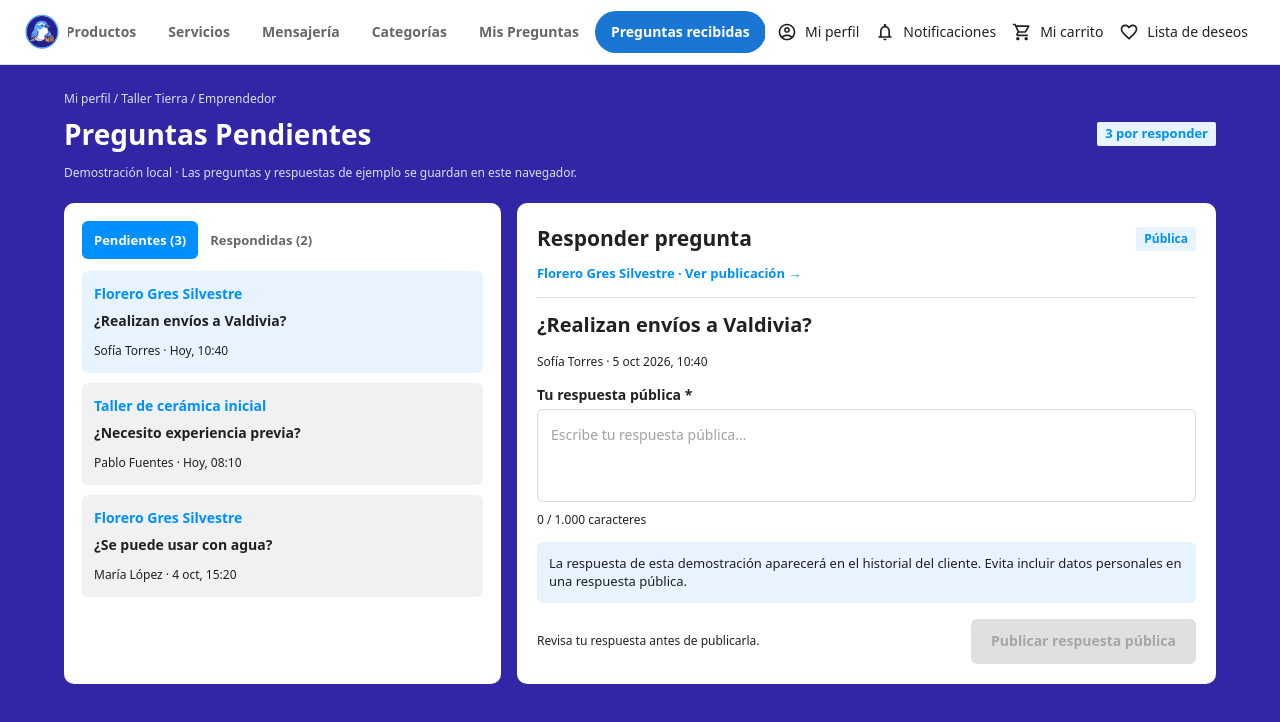
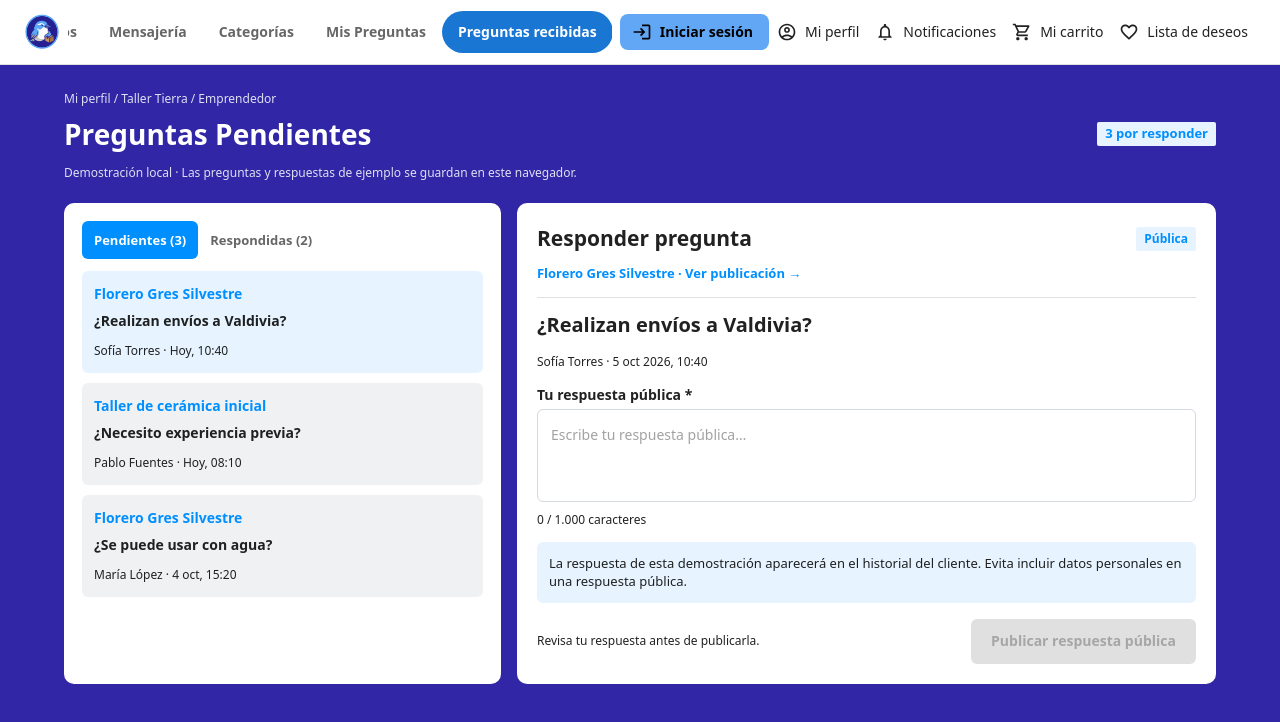
Before and after one commit to HugoValderrama/compraventa-web, a React (Vite) app: page /preguntas-recibidas in a window 1280 px wide. Shown: the top 722 px of the page. Built offline with nearby package versions, Linux system fonts and the light colour scheme.

Commit message:
boton inicio sesión

```diff
--- a/src/components/organisms/TopNavBar.jsx
+++ b/src/components/organisms/TopNavBar.jsx
@@ -1,44 +1,117 @@
-import React from 'react';
-import { AppBar, Toolbar, Tabs, Tab, Button, Box, IconButton, Typography } from '@mui/material';
-import ArrowBackIcon from '@mui/icons-material/ArrowBack';
-import AccountCircleOutlinedIcon from '@mui/icons-material/AccountCircleOutlined';
-import NotificationsNoneOutlinedIcon from '@mui/icons-material/NotificationsNoneOutlined';
-import ShoppingCartOutlinedIcon from '@mui/icons-material/ShoppingCartOutlined';
-import FavoriteBorderOutlinedIcon from '@mui/icons-material/FavoriteBorderOutlined';
-import { useLocation, useNavigate } from 'react-router-dom';
+
+import React from "react";
+import {
+  AppBar,
+  Toolbar,
+  Tabs,
+  Tab,
+  Button,
+  Box,
+  IconButton,
+  Typography,
+} from "@mui/material";
+
+import ArrowBackIcon from "@mui/icons-material/ArrowBack";
+import AccountCircleOutlinedIcon from "@mui/icons-material/AccountCircleOutlined";
+import NotificationsNoneOutlinedIcon from "@mui/icons-material/NotificationsNoneOutlined";
+import ShoppingCartOutlinedIcon from "@mui/icons-material/ShoppingCartOutlined";
+import FavoriteBorderOutlinedIcon from "@mui/icons-material/FavoriteBorderOutlined";
+import LoginIcon from "@mui/icons-material/Login";
+
+import { useLocation, useNavigate } from "react-router-dom";
 
 const SECTIONS = [
-  { label: 'Cotizaciones', path: '/cotizaciones' },
-  { label: 'Perfil', path: '/perfilE' },
-  { label: 'Productos', path: '/productos' },
-  { label: 'Servicios', path: '/servicios' },
-  { label: 'Mensajería', path: '/mensajeria' },
-  { label: 'Categorías', path: '/categorias' },
-  { label: 'Mis Preguntas', path: '/mis-preguntas' },
-  { label: 'Preguntas recibidas', path: '/preguntas-recibidas' },
+  { label: "Cotizaciones", path: "/cotizaciones" },
+  { label: "Perfil", path: "/perfilE" },
+  { label: "Productos", path: "/productos" },
+  { label: "Servicios", path: "/servicios" },
+  { label: "Mensajería", path: "/mensajeria" },
+  { label: "Categorías", path: "/categorias" },
+  { label: "Mis Preguntas", path: "/mis-preguntas" },
+  { label: "Preguntas recibidas", path: "/preguntas-recibidas" },
 ];
 
-export default function TopNavBar({ showBack = false, onBack, title = '' }) {
+export default function TopNavBar({
+  showBack = false,
+  onBack,
+  title = "",
+}) {
   const navigate = useNavigate();
   const { pathname } = useLocation();
+
   const active = SECTIONS.find(
-    (section) => pathname === section.path || pathname.startsWith(section.path + '/')
+    (section) =>
+      pathname === section.path ||
+      pathname.startsWith(section.path + "/")
   );
+
   const activeSection = active ? active.label : false;
 
   return (
-    <AppBar position="static" color="transparent" elevation={0} sx={{ borderBottom: '1px solid', borderColor: 'divider', bgcolor: 'background.paper' }}>
-      <Toolbar sx={{ justifyContent: 'space-between', flexWrap: 'wrap', gap: 1, py: 1 }}>
-        <Box sx={{ display: 'flex', alignItems: 'center', gap: 1, minWidth: 0, maxWidth: '100%', flex: '1 1 420px' }}>
+    <AppBar
+      position="static"
+      color="transparent"
+      elevation={0}
+      sx={{
+        borderBottom: "1px solid",
+        borderColor: "divider",
+        bgcolor: "background.paper",
+      }}
+    >
+      <Toolbar
+        sx={{
+          justifyContent: "space-between",
+          flexWrap: "wrap",
+          gap: 1,
+          py: 1,
+        }}
+      >
+        {/* Navegación izquierda */}
+        <Box
+          sx={{
+            display: "flex",
+            alignItems: "center",
+            gap: 1,
+            minWidth: 0,
+            maxWidth: "100%",
+            flex: "1 1 420px",
+          }}
+        >
           {showBack && (
-            <IconButton aria-label="Volver" onClick={onBack} size="small">
+            <IconButton
+              aria-label="Volver"
+              onClick={onBack}
+              size="small"
+            >
               <ArrowBackIcon />
             </IconButton>
           )}
-          <Box component="img" src="/logo.png" alt="Logo de Laguito Libre" sx={{ width: 36, height: 36, objectFit: 'contain', display: 'block', flexShrink: 0 }} />
+
+          <Box
+            component="img"
+            src="/logo.png"
+            alt="Logo de Laguito Libre"
+            sx={{
+              width: 36,
+              height: 36,
+              objectFit: "contain",
+              display: "block",
+              flexShrink: 0,
+              cursor: "pointer",
+            }}
+            onClick={() => navigate("/")}
+          />
+
           {showBack || title ? (
-            <Typography sx={{ fontWeight: 700, fontSize: title ? 22 : 16, minWidth: 0, overflowWrap: 'anywhere' }}>
-              {title || (active ? active.label : '')}
+            <Typography
+              sx={{
+                fontWeight: 700,
+                fontSize: title ? 22 : 16,
+                minWidth: 0,
+                overflowWrap: "anywhere",
+              }}
+            >
+              {title || (active ? active.label : "")}
             </Typography>
           ) : (
             <Tabs
@@ -47,12 +120,21 @@ export default function TopNavBar({ showBack = false, onBack, title = '' }) {
               scrollButtons="auto"
               allowScrollButtonsMobile
               aria-label="Secciones principales"
-              slotProps={{ indicator: { sx: { display: 'none' } } }}
+              slotProps={{
+                indicator: {
+                  sx: { display: "none" },
+                },
+              }}
               sx={{
                 flex: 1,
                 minWidth: 0,
                 minHeight: 36,
-                maxWidth: { xs: 260, sm: 450, md: 650, lg: 750 },
+                maxWidth: {
+                  xs: 260,
+                  sm: 450,
+                  md: 650,
+                  lg: 750,
+                },
               }}
             >
               {SECTIONS.map((section) => (
@@ -61,17 +143,89 @@ export default function TopNavBar({ showBack = false, onBack, title = '' }) {
                   value={section.label}
                   label={section.label}
                   onClick={() => navigate(section.path)}
-                  sx={{ textTransform: 'none', fontWeight: 600, minHeight: 36, borderRadius: 999, '&.Mui-selected': { bgcolor: 'primary.main', color: 'primary.contrastText' } }}
+                  sx={{
+                    textTransform: "none",
+                    fontWeight: 600,
+                    minHeight: 36,
+                    borderRadius: 999,
+                    "&.Mui-selected": {
+                      bgcolor: "primary.main",
+                      color: "primary.contrastText",
+                    },
+                  }}
                 />
               ))}
             </Tabs>
           )}
         </Box>
-        <Box sx={{ display: 'flex', gap: 0.5, flexWrap: 'wrap' }}>
-          <Button startIcon={<AccountCircleOutlinedIcon />} color="inherit" sx={{ textTransform: 'none' }} onClick={() => navigate('/perfilE')}>Mi perfil</Button>
-          <Button startIcon={<NotificationsNoneOutlinedIcon />} color="inherit" sx={{ textTransform: 'none' }}>Notificaciones</Button>
-          <Button startIcon={<ShoppingCartOutlinedIcon />} color="inherit" sx={{ textTransform: 'none' }} onClick={() => navigate('/carrito')}>Mi carrito</Button>
-          <Button startIcon={<FavoriteBorderOutlinedIcon />} color="inherit" sx={{ textTransform: 'none' }} onClick={() => navigate('/lista-deseos')}>Lista de deseos</Button>
+
+        {/* Navegación derecha */}
+        <Box
+          sx={{
+            display: "flex",
+            gap: 0.5,
+            flexWrap: "wrap",
+            alignItems: "center",
+          }}
+        >
+          {/* Botón de inicio de sesión */}
+          <Button
+            variant="contained"
+            startIcon={<LoginIcon />}
+            onClick={() => {
+              console.log("[Navegación] Ir a inicio de sesión");
+              navigate("/login");
+            }}
+            sx={{
+              backgroundColor: "#62A7F5",
+              color: "#000000",
+              textTransform: "none",
+              fontWeight: "bold",
+              borderRadius: "8px",
+              boxShadow: "none",
+              "&:hover": {
+                backgroundColor: "#62A7F5",
+                boxShadow: "none",
+              },
+            }}
+          >
+            Iniciar sesión
+          </Button>
+
+          <Button
+            startIcon={<AccountCircleOutlinedIcon />}
+            color="inherit"
+            sx={{ textTransform: "none" }}
+            onClick={() => navigate("/perfilE")}
+          >
+            Mi perfil
+          </Button>
+
+          <Button
+            startIcon={<NotificationsNoneOutlinedIcon />}
+            color="inherit"
+            sx={{ textTransform: "none" }}
+          >
+            Notificaciones
+          </Button>
+
+          <Button
+            startIcon={<ShoppingCartOutlinedIcon />}
+            color="inherit"
+            sx={{ textTransform: "none" }}
+            onClick={() => navigate("/carrito")}
+          >
+            Mi carrito
+          </Button>
+
+          <Button
+            startIcon={<FavoriteBorderOutlinedIcon />}
+            color="inherit"
+            sx={{ textTransform: "none" }}
+            onClick={() => navigate("/lista-deseos")}
+          >
+            Lista de deseos
+          </Button>
         </Box>
       </Toolbar>
     </AppBar>
```
Also changed, not shown: src/App.jsx (+92 -34 lines).
